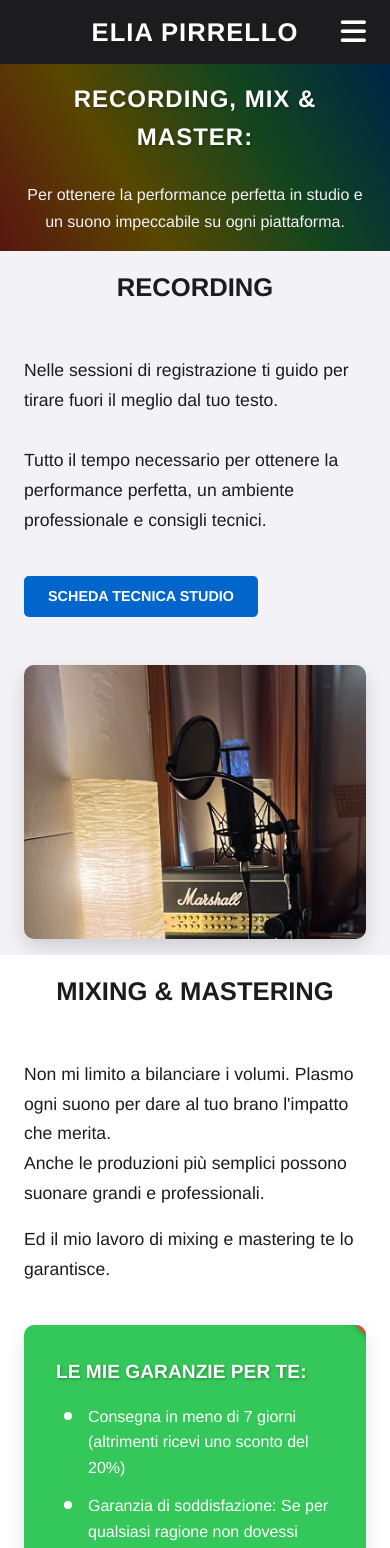
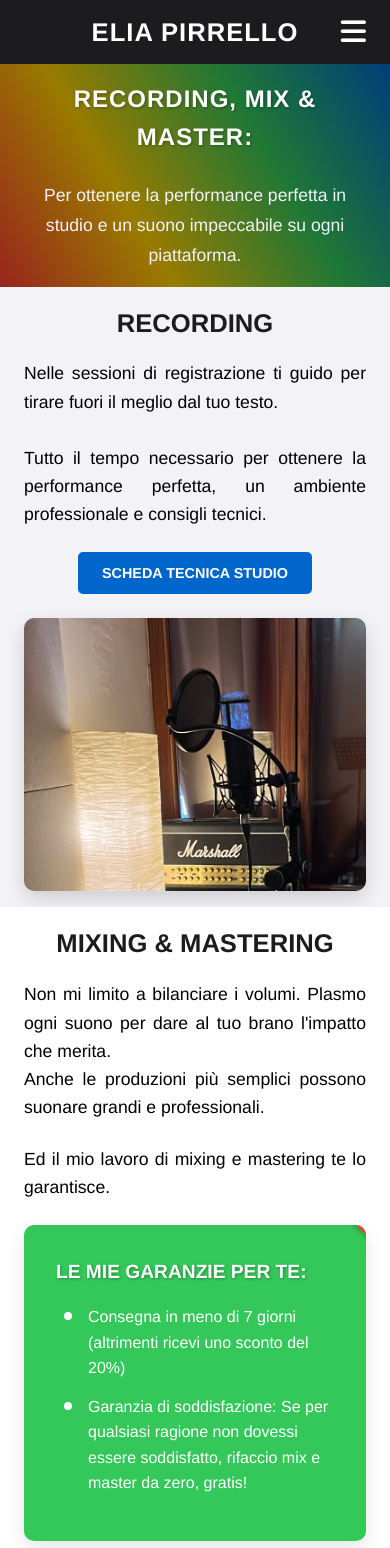
Before and after one commit to wavyprod1/website, a Vue app: page /recording-mix-master in a window 390 px wide. Shown: the top 1548 px of the page. Built offline with nearby package versions, Linux system fonts and the light colour scheme.

Commit message:
UI fixes

```diff
--- a/index.html
+++ b/index.html
@@ -1,5 +1,5 @@
 <!DOCTYPE html>
-<html lang="it"> <!-- Cambia lang se necessario -->
+<html lang="it">
   <head>
     <meta charset="UTF-8">
         <link rel="icon" href="/src/assets/logo.png">
--- a/src/assets/style.css
+++ b/src/assets/style.css
@@ -175,7 +175,7 @@ section {
   left: 0;
   width: 100%;
   height: 100%;
-  background-color: rgba(0, 0, 0, 0.65); /* Overlay nero al 65% di opacità */
+  background-color: rgba(0, 0, 0, 0.4); /* Overlay nero al 65% di opacità */
   z-index: 1; /* Sotto il contenuto della sezione */
 }
 
@@ -248,6 +248,34 @@ section {
   margin: 0 auto;
 }
 
+/* Stile per i titoli di sezione (H2) su sfondi chiari */
+.section-title-on-light {
+  color: var(--color-dark-gray);
+  text-shadow: none;
+  text-align: center;
+  /* font-size e text-transform ereditati da h2 globale */
+}
+
+
+
+.service-detail-text h4 {
+  color: var(--color-dark-gray);
+  text-shadow: none;
+  text-transform: none; /* Come da stile originale */
+  font-size: 1.3rem;
+  margin-bottom: 0.5rem;
+  font-weight: 700; /* Rende strong implicito */
+}
+
+.service-detail-text-wrapper,
+.service-detail-image-wrapper {
+  flex: 1;
+  display: flex;
+  flex-direction: column; /* Per impilare immagine e box relativo */
+  padding: 1rem 1.5rem;
+}
+
+
 
 /* CTA Sections */
 .cta {
@@ -317,9 +345,15 @@ footer {
     padding: 0;
   }
 
+  .btn-wrapper {
+    text-align: center;
+  }
+
 
   .hero-main-title {
   font-size: 2.2rem; /* NUOVA DIMENSIONE RIDOTTA PER MOBILE PICCOLO */
+
+
 
 }
 .hero-content-wrapper {
@@ -329,7 +363,7 @@ footer {
   }
   .hero-main-description {
     order: 3;
-    font-size: 1rem;
+    font-size: 1.1rem;
   }
 
   .mobile-menu-btn { display: block; }
@@ -348,6 +382,18 @@ footer {
   .nav-menu.active { left: 0; }
   .nav-item { margin: 1.5rem 0; }
 
+  .service-detail-text-wrapper,
+.service-detail-image-wrapper {
+  flex: 1;
+  display: flex;
+  flex-direction: column; /* Per impilare immagine e box relativo */
+  padding: 0;
+}
+  .service-detail-text {
+    order: 1;
+    text-align: justify;
+  }
+
 }
 
 @media (max-width: 576px) {
--- a/src/views/PortfolioView.vue
+++ b/src/views/PortfolioView.vue
@@ -278,8 +278,7 @@ const allPortfolioItems = computed(() => {
 
 .portfolio-grid {
   display: grid;
-  grid-template-columns: repeat(auto-fit, minmax(272px, 1fr)); /* Ensures max 3 columns */
-
+  grid-template-columns: repeat(3, 1fr); /* Force 3 columns */
   gap: 2rem;
   margin-top: 3rem; /* Spazio dal titolo della sezione */
 }
@@ -430,6 +429,32 @@ const allPortfolioItems = computed(() => {
   /* Removing max-width and margin auto to keep original full-width layout */
 }
 
+/* Update the .portfolio-grid styles */
+.portfolio-grid {
+  display: grid;
+  grid-template-columns: repeat(3, 1fr); /* Force 3 columns */
+  gap: 2rem;
+  margin-top: 3rem; /* Spazio dal titolo della sezione */
+}
+
+/* Add styles for empty grid spaces */
+.portfolio-grid::after {
+  content: '';
+  grid-column: auto / span 1;
+}
+
+@media (max-width: 992px) {
+  .portfolio-grid {
+    grid-template-columns: repeat(2, 1fr); /* 2 columns on tablet */
+  }
+}
+
+@media (max-width: 768px) {
+  .portfolio-grid {
+    grid-template-columns: 1fr; /* Single column on mobile */
+  }
+}
+
 /* Remove or update the desktop media query */
 @media (min-width: 769px) {
   .portfolio-modal-content {
--- a/src/views/ProduzioneView.vue
+++ b/src/views/ProduzioneView.vue
@@ -145,21 +145,14 @@
 /* Stile per il contenuto della page-hero */
 
 
-/* Stile per i titoli di sezione (H2) su sfondi chiari */
-.section-title-on-light {
-  color: var(--color-dark-gray);
-  text-shadow: none;
-  text-align: center;
-  margin-bottom: 3rem;
-  /* font-size e text-transform ereditati da h2 globale */
-}
+
 
 /* Titoli h2 specifici se necessario, altrimenti .section-title-on-light è sufficiente */
 /* .service-detail-title è ridondante se si usa .section-title-on-light */
 
 
 .service-detail-section {
-  /* padding: 5rem 0; Ereditato da 'section' nel CSS globale */
+  padding: 1rem 0;
 }
 /* Classi esplicite per lo sfondo */
 .service-detail-section.bg-light {
@@ -177,34 +170,12 @@
 .service-detail-content {
   display: flex;
   flex-wrap: wrap;
-  gap: 3rem;
   align-items: flex-start; /* Allinea gli item all'inizio del loro asse trasversale */
 }
 
-.service-detail-text-wrapper,
-.service-detail-image-wrapper {
-  flex: 1;
-  min-width: 300px;
-  display: flex;
-  flex-direction: column; /* Per impilare immagine e box relativo */
-}
 
-.service-detail-text h4 {
-  color: var(--color-dark-gray);
-  text-shadow: none;
-  text-transform: none; /* Come da stile originale */
-  font-size: 1.3rem;
-  margin-bottom: 0.5rem;
-  font-weight: 700; /* Rende strong implicito */
-}
-.service-detail-text p {
-  color: var(--color-dark-gray); /* Testo scuro su sfondo chiaro/bianco */
-  margin-bottom: 1rem;
-  line-height: 1.7;
-}
-.service-detail-text strong { /* Se vuoi dare uno stile diverso agli strong dentro i p */
-    font-weight: 700; /* Già default, ma per esplicitarlo */
-}
+
+
 
 
 .service-detail-image,
@@ -319,6 +290,9 @@
   min-width: 250px;
   display: flex;
   justify-content: center;
+  hyphens: auto;
+  -webkit-hyphens: auto;
+  -ms-hyphens: auto;
   align-items: center;
 }
 
@@ -416,6 +390,7 @@
     order: 2;
     width: 100%;
   }
+
   .service-detail-image,
   .image-related-box {
     width: 100%;
--- a/src/views/RecordingMixMasterView.vue
+++ b/src/views/RecordingMixMasterView.vue
@@ -58,13 +58,15 @@ onUnmounted(() => {
                 Tutto il tempo necessario per ottenere la performance perfetta, un ambiente
                 professionale e consigli tecnici.
               </p>
+              <div class="btn-wrapper">
               <button
                 @click="openEquipmentModal"
                 class="btn btn-secondary"
-                style="margin-top: 1.5rem"
+                style="margin-bottom: 1.5rem"
               >
                 SCHEDA TECNICA STUDIO
               </button>
+              </div>
             </div>
           </div>
           <div class="service-detail-image-wrapper">
@@ -85,7 +87,7 @@ onUnmounted(() => {
       <div class="container">
         <h2 class="section-title section-title-on-light">Mixing & Mastering</h2>
         <div class="service-detail-content">
-          <div class="service-detail-text-wrapper">
+          <div class="service-detail-text-wrapper container">
             <div class="service-detail-text">
               <p>
                 Non mi limito a bilanciare i volumi. Plasmo ogni suono per dare al tuo brano
@@ -94,7 +96,7 @@ onUnmounted(() => {
               </p>
               <p>Ed il mio lavoro di mixing e mastering te lo garantisce.</p>
             </div>
-            <div class="guarantee-box image-related-box">
+            <div class="guarantee-box">
               <!-- .guarantee-title (h3) sarà bianco con ombra su sfondo verde -->
               <h3 class="guarantee-title">LE MIE GARANZIE PER TE:</h3>
               <ul class="guarantee-list">
@@ -106,7 +108,7 @@ onUnmounted(() => {
               </ul>
             </div>
           </div>
-          <div class="service-detail-image-wrapper">
+          <div class="service-detail-image-wrapper container">
             <div class="service-detail-image">
               <img
                 src="/images/mix-master/speakers.jpg"
@@ -164,14 +166,7 @@ onUnmounted(() => {
 <style scoped>
 
 
-/* Stile per i titoli di sezione (H2) su sfondi chiari */
-.section-title-on-light {
-  color: var(--color-dark-gray);
-  text-shadow: none;
-  text-align: center;
-  margin-bottom: 3rem;
-  /* font-size e text-transform ereditati da h2 globale */
-}
+
 
 /* Titoli h2 specifici se necessario, altrimenti .section-title-on-light è sufficiente */
 /* .service-detail-title è ridondante se si usa .section-title-on-light */
@@ -188,31 +183,14 @@ onUnmounted(() => {
 .service-detail-content {
   display: flex;
   flex-wrap: wrap;
-  gap: 3rem;
+
   align-items: flex-start; /* Allinea gli item all'inizio del loro asse trasversale */
 }
 
-.service-detail-text-wrapper,
-.service-detail-image-wrapper {
-  flex: 1;
-  min-width: 300px;
-  display: flex;
-  flex-direction: column;
-}
-/* Assicura che l'immagine e il box relativo siano centrati se il wrapper è più largo */
-.service-detail-image-wrapper {
-    align-items: center; /* Centra orizzontalmente l'immagine e il box se sono più stretti */
-}
-.service-detail-text-wrapper {
-    align-items: flex-start; /* Allinea il testo a sinistra */
-}
 
 
-.service-detail-text p {
-  color: var(--color-dark-gray); /* Testo scuro su sfondo chiaro/bianco */
-  margin-bottom: 1rem;
-  line-height: 1.7;
-}
+
+
 
 .service-detail-image {
   position: relative;
@@ -230,11 +208,6 @@ onUnmounted(() => {
   object-fit: cover;
 }
 
-.image-related-box {
-  margin-top: 1.5rem;
-  width: 100%;
-  max-width: 500px; /* Coerente con service-detail-image */
-}
 
 .guarantee-box {
   background-color: var(--color-green); /* Sfondo verde per guarantee box */
@@ -244,6 +217,8 @@ onUnmounted(() => {
   position: relative;
   overflow: hidden;
   box-shadow: 0 8px 20px rgba(0,0,0,0.1);
+  order: 2;
+      margin-bottom: 1.5rem;
 }
 .guarantee-box::before { /* Stile nastro GARANZIA */
   content: 'GARANZIA';
@@ -378,13 +353,8 @@ onUnmounted(() => {
   .service-detail-content {
     flex-direction: column;
   }
-  .service-detail-text-wrapper { order: 1; align-items: stretch; }
-  .service-detail-image-wrapper { order: 2; width: 100%; align-items: center; }
-  .service-detail-image,
-  .image-related-box {
-    width: 100%;
-    max-width: none; /* Immagine e box prendono tutta la larghezza */
-  }
+
+
 
   /* Titoli di sezione H2 */
   .section-title-on-light,
```
